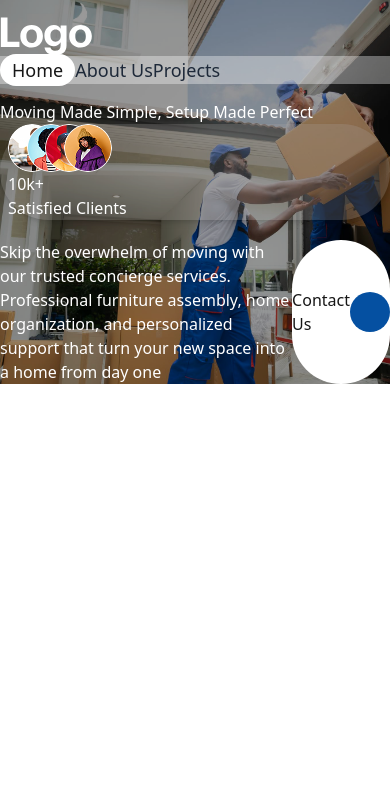
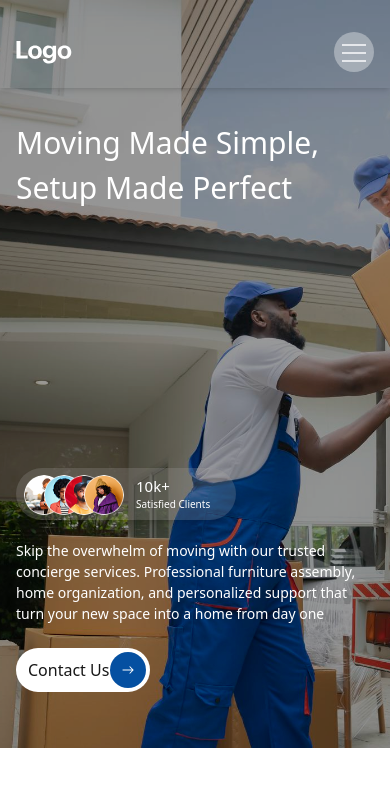
Before and after one commit to S0liddreams/dejavu-website, a Next.js app: page / in a window 390 px wide. Shown: the top 786 px of the page. Built offline with nearby package versions, Linux system fonts and the light colour scheme.

Commit message:
update on hero page
update on hero page for mobile view

```diff
--- a/src/app/page.js
+++ b/src/app/page.js
@@ -6,7 +6,7 @@ import HeroComponent from "@/components/HeroComponent/HeroComponent";
 
 export default function Home() {
   return (
-    <div className="lg:w-full lg:h-[800px] mx-0  ">
+    <div className="lg:w-full lg:h-[800px] mx-0 min-w-[365px] lg:px-[64px] lg:pb-[64px]  ">
       <HeroComponent/>
     </div>
   );
--- a/src/components/Header/Header.jsx
+++ b/src/components/Header/Header.jsx
@@ -1,19 +1,28 @@
-import Image from 'next/image'
-import React from 'react'
-import HeaderLink from './HeaderLink'
+import Image from "next/image";
+import React from "react";
+import HeaderLink from "./HeaderLink";
+import MobileHeader from "./MobileHeader";
 
 const Header = () => {
   return (
-    <div className='xl:w-full  mx-0 flex  items-center '>
-        <div className='w-full  xl:h-[72px] py-[16px] xl:flex xl:justify-between'>
-            <div><Image src="/images/dvjlogo.svg" alt="Logo" width={93} height={40}  /></div>
-            <div className=' '>
-                <HeaderLink/>
-            </div>
+    <div className="lg:w-full mx-0 lg:flex items-center  ">
+      <div className="w-full lg:h-[72px] py-[16px] lg:flex lg:justify-between">
+        <div>
+          <Image
+            src="/images/dvjlogo.svg"
+            alt="Logo"
+            width={56}
+            height={24}
+            className="w-[56px] h-[24px] lg:w-[93px] lg:h-[40px] hidden lg:block"
+          />
+        </div>
+        <div >
+          <HeaderLink className=" " />
+          <MobileHeader />
+        </div>
+      </div>
+    </div>
+  );
+};
 
-        </div>
-    </div>
-  )
-}
-
-export default Header
+export default Header;
--- a/src/components/Header/HeaderLink.jsx
+++ b/src/components/Header/HeaderLink.jsx
@@ -12,7 +12,7 @@ export default function HeaderLink() {
   const pathname = usePathname();
 
   return (
-    <nav className="xl:w-[300px] xl:h-[40px] xl:flex xl:items-center xl:rounded-[100px] justify-between xl:gap-6 xl:px-1 bg-[#FFFFFF59] ">
+    <nav className="lg:w-[300px] lg:h-[40px] lg:flex lg:items-center lg:rounded-[100px] justify-between lg:gap-6 lg:px-1 bg-[#FFFFFF59] hidden ">
   {links.map((link) => {
     const isActive = pathname === link.href;
 
@@ -20,12 +20,12 @@ export default function HeaderLink() {
       <Link
         key={link.href}
         href={link.href}
-        className={`text-lg font-medium xl:text-[14px] xl:flex xl:w-[100px] py-1 transition-all hover:bg-white hover:text-[#171717] hover:rounded-full
+        className={`text-lg font-medium lg:text-[14px] lg:flex lg:w-[100px] py-1 transition-all  hover:bg-white  hover:text-[#171717] hover:rounded-full
           ${isActive
             ? "bg-white text-[#171717] rounded-full px-3"
-            : "text-gray-800"
+            : " text-white"
           }
-          xl:justify-center xl:items-center`}
+          lg:justify-center lg:items-center`}
       >
         {link.label}
       </Link>
--- /dev/null
+++ b/src/components/Header/MobileHeader.jsx
@@ -0,0 +1,99 @@
+"use client";
+import Image from "next/image";
+import React, { useState } from "react";
+
+const MobileMenu = () => {
+  const [isOpen, setIsOpen] = useState(false);
+
+  const links = [
+    { href: "/", label: "Home" },
+    { href: "/about", label: "About Us" },
+    { href: "/projects", label: "Projects" },
+  ];
+
+  const toggleMenu = () => {
+    setIsOpen(!isOpen);
+  };
+
+  const closeMenu = () => {
+    setIsOpen(false);
+  };
+
+  return (
+    <div className="relative">
+      {/* Header with hamburger button */}
+      <div className="flex items-center justify-between p-4  shadow-md">
+        <div className="text-xl font-bold text-gray-800"><div>
+                  <Image
+                    src="/images/dvjlogo.svg"
+                    alt="Logo"
+                    width={56}
+                    height={24}
+                    className="w-[56px] h-[24px]  lg:hidden"
+                  />
+                </div></div>
+
+        {/* Hamburger Button */}
+        <button
+          onClick={toggleMenu}
+          className="relative z-50 p-2 rounded-[100px] focus:outline-none    bg-[#FFFFFF59] transition-colors duration-200"
+          aria-label="Toggle menu"
+        >
+          <div className="w-6 h-6 relative">
+            <span
+              className={`absolute block w-[24px] h-0.5 bg-gray-200 transform transition-all duration-300 ${
+                isOpen ? "rotate-45 top-3" : "top-1"
+              }`}
+            ></span>
+            <span
+              className={`absolute block w-full h-0.5 bg-gray-200 transform transition-all duration-300 ${
+                isOpen ? "opacity-0" : "top-3"
+              }`}
+            ></span>
+            <span
+              className={`absolute block w-full h-0.5 bg-gray-200 transform transition-all duration-300 ${
+                isOpen ? "-rotate-45 top-3" : "top-5"
+              }`}
+            ></span>
+          </div>
+        </button>
+      </div>
+
+      {/* Mobile Menu Dropdown */}
+      <div
+        className={`absolute top-full left-0 w-full rounded-[16px] bg-white shadow-lg transform transition-all duration-300 ease-in-out origin-top ${
+          isOpen
+            ? "opacity-100 scale-y-100 visible"
+            : "opacity-0 scale-y-0 invisible"
+        }`}
+      >
+        <nav className="py-4">
+          {links.map((link, index) => (
+            <a
+              key={index}
+              href={link.href}
+              onClick={closeMenu}
+              className="block px-6 py-3 text-gray-700 hover:bg-gray-100 hover:text-blue-600 transition-colors duration-200 border-b border-gray-100 last:border-b-0"
+            >
+              {link.label}
+            </a>
+          ))}
+        </nav>
+      </div>
+
+      {/* Overlay for mobile */}
+      {isOpen && (
+        <div
+          className="fixed inset-0  bg-opacity-20 z-10"
+          onClick={closeMenu}
+        >
+
+        </div>
+      )}
+
+
+    </div>
+  );
+};
+
+export default MobileMenu;
--- a/src/components/HeroComponent/HeroComponent.jsx
+++ b/src/components/HeroComponent/HeroComponent.jsx
@@ -1,25 +1,26 @@
 import Header from "@/components/Header/Header";
 import ClientFeeds from "../ImageCards/ClientsFeeds";
 import Link from "next/link";
+import { IoIosArrowRoundForward } from "react-icons/io";
 
 export default function HeroComponent() {
   return (
-    <div className="lg:w-full bg-hero-image lg:h-[800px]      ">
-      <div className=" w-full h-full bg-[#00000066] lg:px-[64px] lg:pb-[64px] lg:gap-[88px] ">
+    <div className="lg:w-full bg-hero-image lg:h-[800px] h-[748px] ">
+      <div className=" w-full h-full bg-[#00000066]  lg:gap-[88px] ">
         <Header />
-        <div className="lg:h-[584px]  lg:w-[1296px] bg-transparent ">
-          <div className="lg:w-[746px] lg:h-[172px] lg:mt-[50px] lg:mb-2">
-            <p className="xl:text-[72px] text-white">
+        <div className="lg:h-[584px]  lg:w-full  h-[608px] bg-transparent p-[16px] flex flex-col justify-between ">
+          <div className="lg:w-[746px] lg:h-[172px] w-[335px] lg:mt-[50px] lg:mb-2">
+            <p className="lg:text-[72px] text-[30px] text-white">
               Moving Made Simple, Setup Made Perfect
             </p>
           </div>
-          <div className="lg:w-full lg:h-[132px] lg:mt-[280px] bg-transparent">
+          <div className="lg:w-full lg:h-[132px] h-[228px]  lg:mt-[280px] bg-transparent">
             <div>
               <ClientFeeds />
             </div>
-            <div className="lg:h-[48px] flex justify-between w-full bg-transparent mt-[20px]">
+            <div className="lg:h-[48px] h-[152px] flex flex-col lg:flex-row justify-between w-full bg-transparent mt-[20px]">
               <div className="">
-                <p className="text-white text-[16px] lg:w-[740px] ">
+                <p className="text-white lg:text-[16px] text-[14px] lg:w-[740px] ">
                   Skip the overwhelm of moving with our trusted concierge
                   services. Professional furniture assembly, home organization,
                   and personalized support that turn your new space into a home
@@ -27,8 +28,9 @@ export default function HeroComponent() {
                 </p>
               </div>
 
-              <div className="lg:w-[150px] lg:h-[48px] lg:py-[12px] lg:pl-[12px] lg:pr-[4px] lg:pb-[12px] rounded-[100px] flex justify-between items-center text-[#171717]  bg-white">Contact Us
-                <Link href=""><div className="bg-[#0550A1] w-[40px] h-[40px] rounded-[200px]"></div></Link>
+              <div className="lg:w-[150px] w-[134px] h-[44px] p-[4px] pb-[4px] pl-[12px] lg:h-[48px] lg:py-[12px] lg:pl-[12px] lg:pr-[4px] lg:pb-[12px] rounded-[100px] flex justify-between items-center text-[#171717]  bg-white">Contact Us
+                <Link href=""><div className="bg-[#0550A1] lg:w-[40px] lg:h-[40px] w-[36px] h-[36px] rounded-[200px] text-white items-center flex">
+                  <IoIosArrowRoundForward className="w-[100px] h-[20px]" /></div></Link>
               </div>
             </div>
           </div>
--- a/src/components/ImageCards/ClientsFeeds.jsx
+++ b/src/components/ImageCards/ClientsFeeds.jsx
@@ -8,20 +8,20 @@ export default function ClientFeeds() {
   ];
 
   return (
-    <div className="bg-transparent- shadow-md rounded-[100px] px-2 lg:w-[270px] lg:h-[60px] lg:flex items-center bg-[#a9a5a539]  ">
-      <div className="flex gap-2">
+    <div className="bg-transparent- shadow-md rounded-[100px] px-2 lg:w-[270px] lg:h-[60px] h-[52px] w-[220px] flex items-center bg-[#a9a5a539]  ">
+      <div className="flex gap-2 w-[112px] h-[39px] ">
         {imageUrls.map((url, index) => (
           <img
             key={index}
             src={url}
             alt={`Avatar ${index + 1}`}
-            className="h-[48px] w-[48px] rounded-[100px] mr-[-10%]"
+            className="lg:h-[48px] lg:w-[48px] w-[40px] h-[40px] rounded-[100px] mr-[-25%] lg:mr-[-10%]"
           />
         ))}
       </div>
-      <div className="lg:w-[100px] ">
-        <p className="lg:text-[20px] text-white font-medium">10k+</p>
-        <p className="lg:text-[10px] text-white">Satisfied Clients</p>
+      <div className="lg:w-[100px] w-[76px] h-[39px] ">
+        <p className="text-[15px] text-white font-medium">10k+</p>
+        <p className="text-[10px] text-white">Satisfied Clients</p>
       </div>
 
     </div>
```
Also changed, not shown: package.json (+4 -3 lines), src/app/globals.css (line endings or trailing spaces), 1 other file (tests, documents, lock files or other folders).
